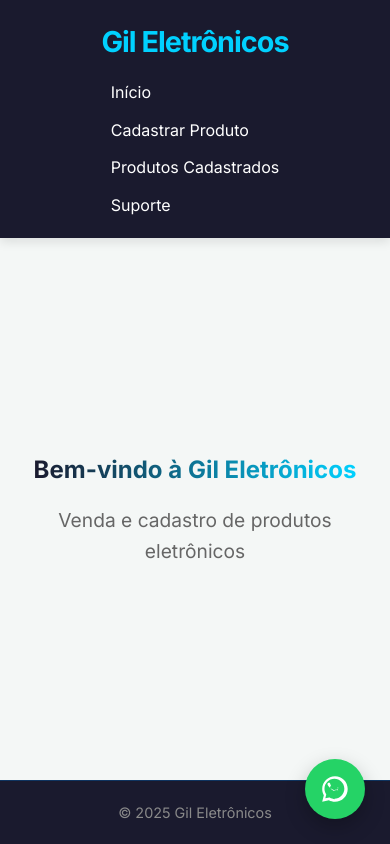
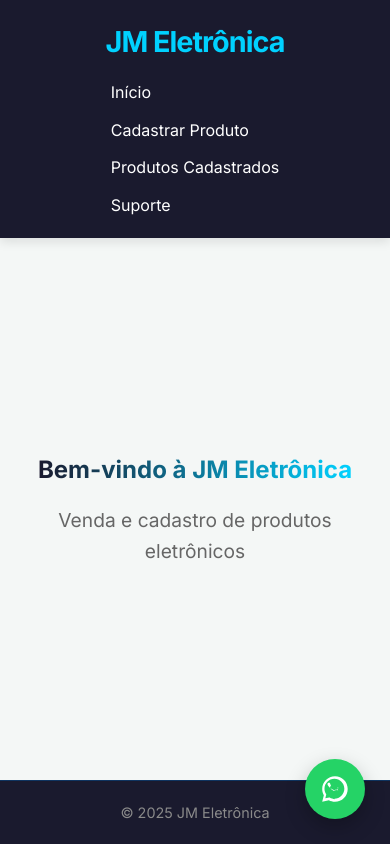
Before and after one commit to carlos400junior-sys/gil-eletronicos, a Flask app: page / in a window 390 px wide. Run offline with Flask 3, Linux system fonts and the light colour scheme; some libraries are stand-ins or nearby versions.

```diff
--- a/templates/index.html
+++ b/templates/index.html
@@ -2,7 +2,7 @@
 <html lang="pt-br">
 <head>
   <meta charset="UTF-8">
-  <title>Gil Eletrônicos - Vitrine</title>
+  <title>JM Eletrônica - Vitrine</title>
   <meta name="viewport" content="width=device-width, initial-scale=1.0">
 
   <!-- CSS principal -->
@@ -89,7 +89,7 @@
 
 <header>
   <nav class="menu">
-    <span class="logo">Gil Eletrônicos</span>
+    <span class="logo">JM Eletrônica</span>
     <ul>
       <li><a href="/">Início</a></li>
       <li><a href="/cadastro">Cadastrar Produto</a></li>
@@ -100,12 +100,12 @@
 </header>
 
 <main>
-  <h1>Bem-vindo à Gil Eletrônicos</h1>
+  <h1>Bem-vindo à JM Eletrônica</h1>
   <p>Venda e cadastro de produtos eletrônicos</p>
 </main>
 
 <footer>
-  © 2025 Gil Eletrônicos
+  © 2025 JM Eletrônica
 </footer>
 
 </body>
--- a/templates/produtos.html
+++ b/templates/produtos.html
@@ -55,7 +55,7 @@
 
 <header>
   <nav class="menu">
-    <span class="logo">Gil Eletrônicos</span>
+    <span class="logo">JM Eletrônica</span>
     <ul>
       <li><a href="/">Início</a></li>
       <li><a href="/cadastro">Cadastrar Produto</a></li>
--- a/templates/suporte.html
+++ b/templates/suporte.html
@@ -2,7 +2,7 @@
 <html lang="pt-br">
 <head>
   <meta charset="UTF-8">
-  <title>Suporte - Gil Eletrônicos</title>
+  <title>Suporte - JM Eletrônica</title>
   <meta name="viewport" content="width=device-width, initial-scale=1.0">
 
   <style>
@@ -147,7 +147,7 @@
 
 <header>
   <nav class="menu">
-    <span class="logo">Gil Eletrônicos</span>
+    <span class="logo">JM Eletrônica</span>
     <div>
       <a href="/">Início</a>
       <a href="/produtos">Produtos</a>
@@ -182,7 +182,7 @@
 </main>
 
 <footer>
-  © 2025 Gil Eletrônicos — Suporte
+  © 2025 JM Eletrônica — Suporte
 </footer>
 
 </body>
```
